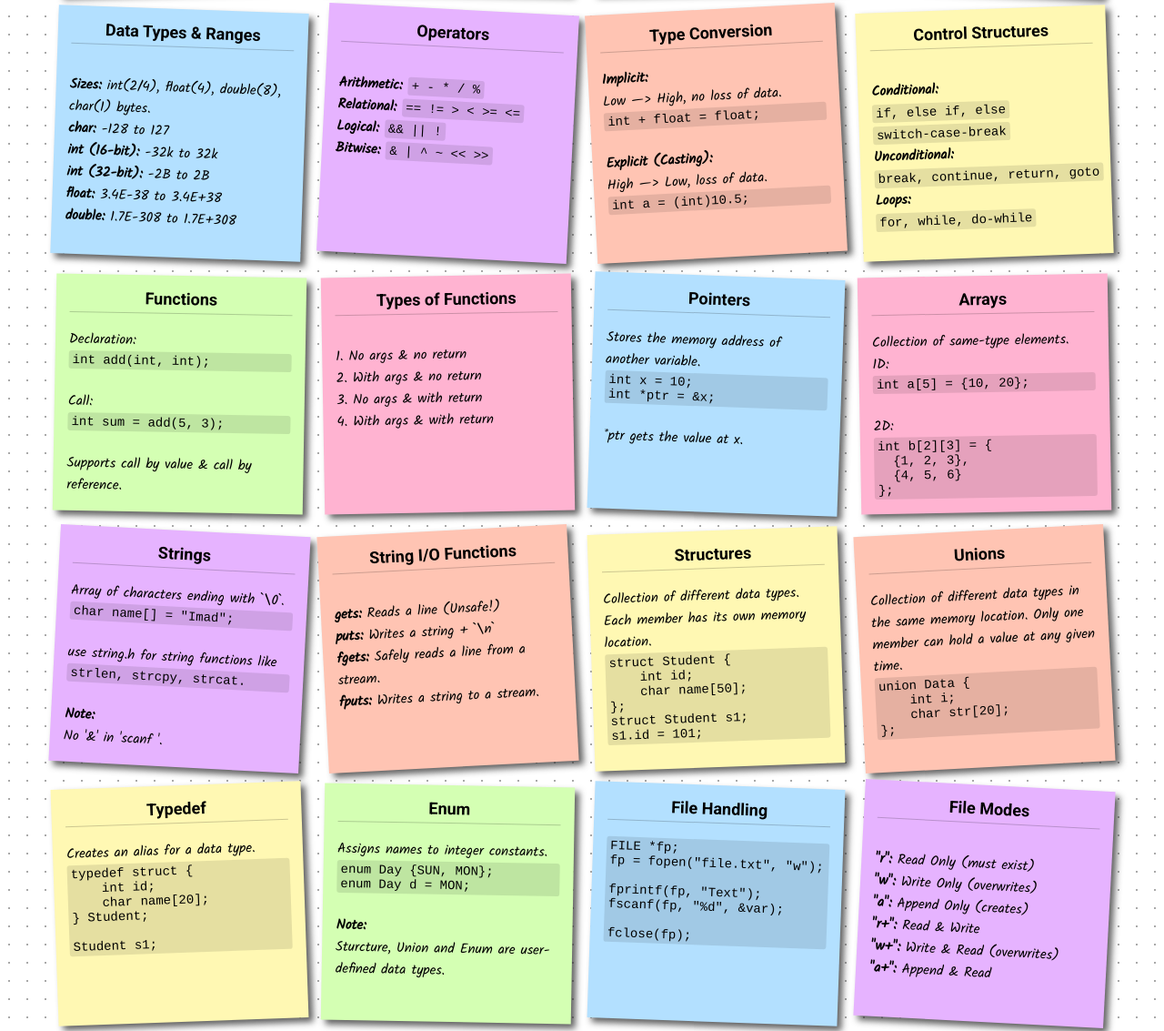
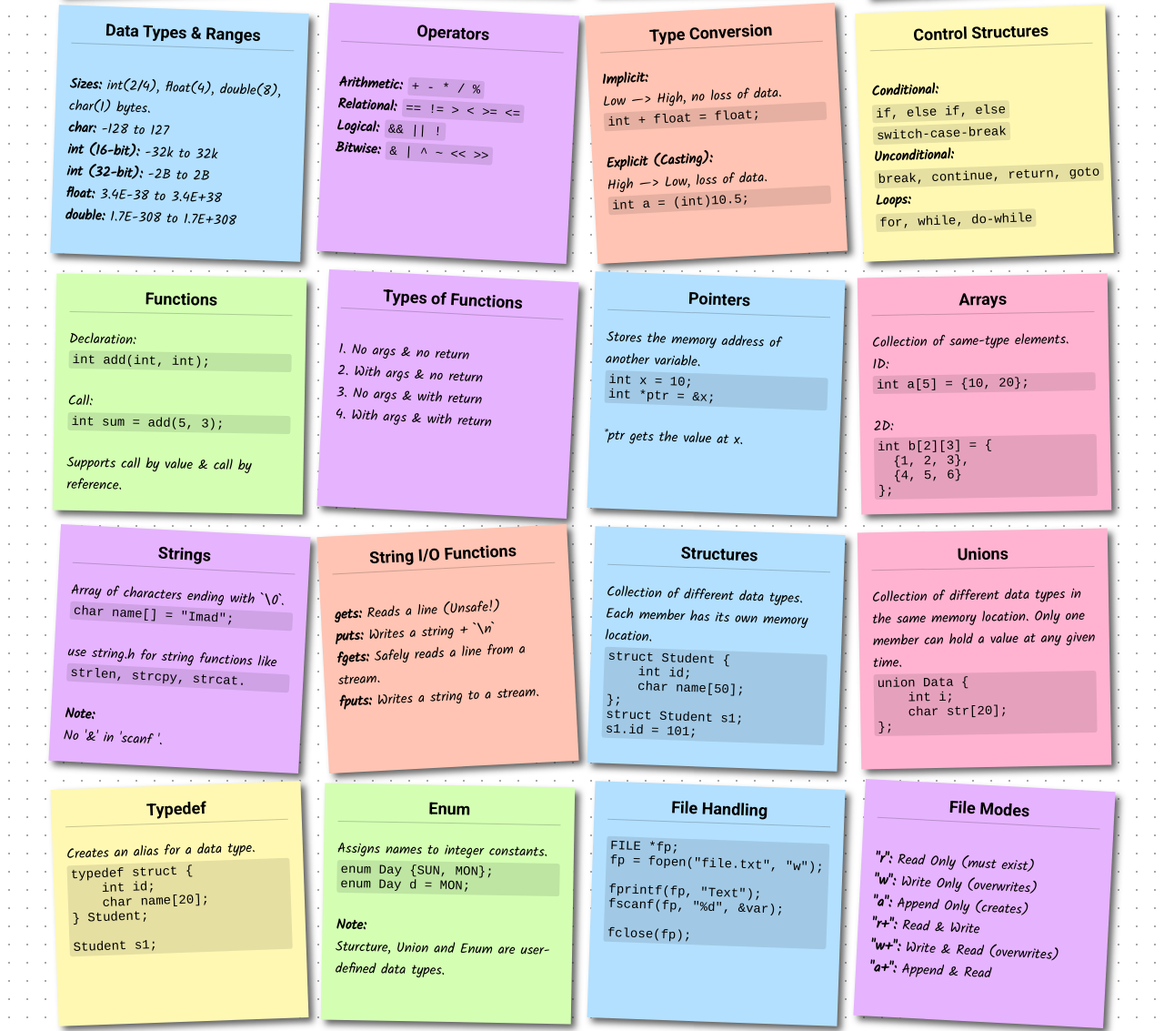
Before and after one commit to syed-imadulla/C-Programming-Cheatsheet-website, a plain HTML site: page index.html in a window 1280 px wide. Shown: the part 392-1525 px from the top of the page at 91% size. Drawn offline with Linux system fonts and the light colour scheme.

Commit message:
Update index.html
changed colors

```diff
--- a/index.html
+++ b/index.html
@@ -34,7 +34,7 @@ int main() {
             Initialization: <br><code>char grade = 'A';</code>
         </div>
 
-        <div class="note note-purple">
+        <div class="note note-orange">
             <h3>printf &amp; scanf</h3>
             <ul>
                 <li>
@@ -95,7 +95,7 @@ int main() {
             Call: <br><code>int sum = add(5, 3);</code><br>
             Supports call by value & call by reference.
         </div>
-        <div class="note note-pink">
+        <div class="note note-purple">
             <h3>Types of Functions</h3>
             <ul>
                 <li>1. No args & no return </li>
@@ -135,7 +135,7 @@ int main() {
                 <li><b>fputs:</b> Writes a string to a stream.</li>
             </ul>
         </div>
-        <div class="note note-yellow">
+        <div class="note note-blue">
             <h3>Structures</h3>
             Collection of different data types. Each member has its own memory location.
             <code>struct Student {
@@ -145,7 +145,7 @@ int main() {
 struct Student s1;
 s1.id = 101;</code>
 </div>
-        <div class="note note-orange">
+        <div class="note note-pink">
             <h3>Unions</h3>
             Collection of different data types in the same memory location. Only one member can hold a value at any given time.
             <code>union Data {
```
